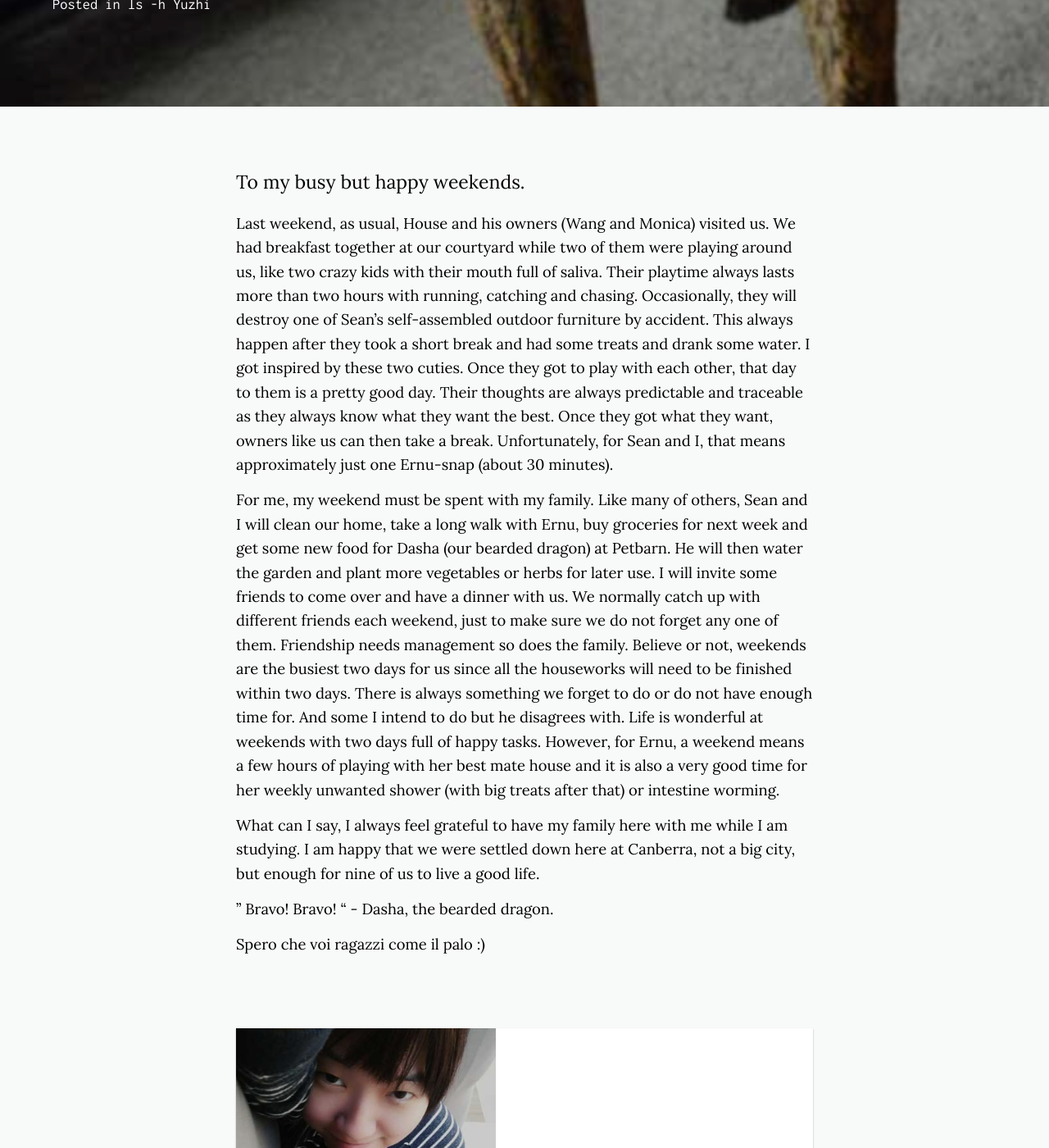
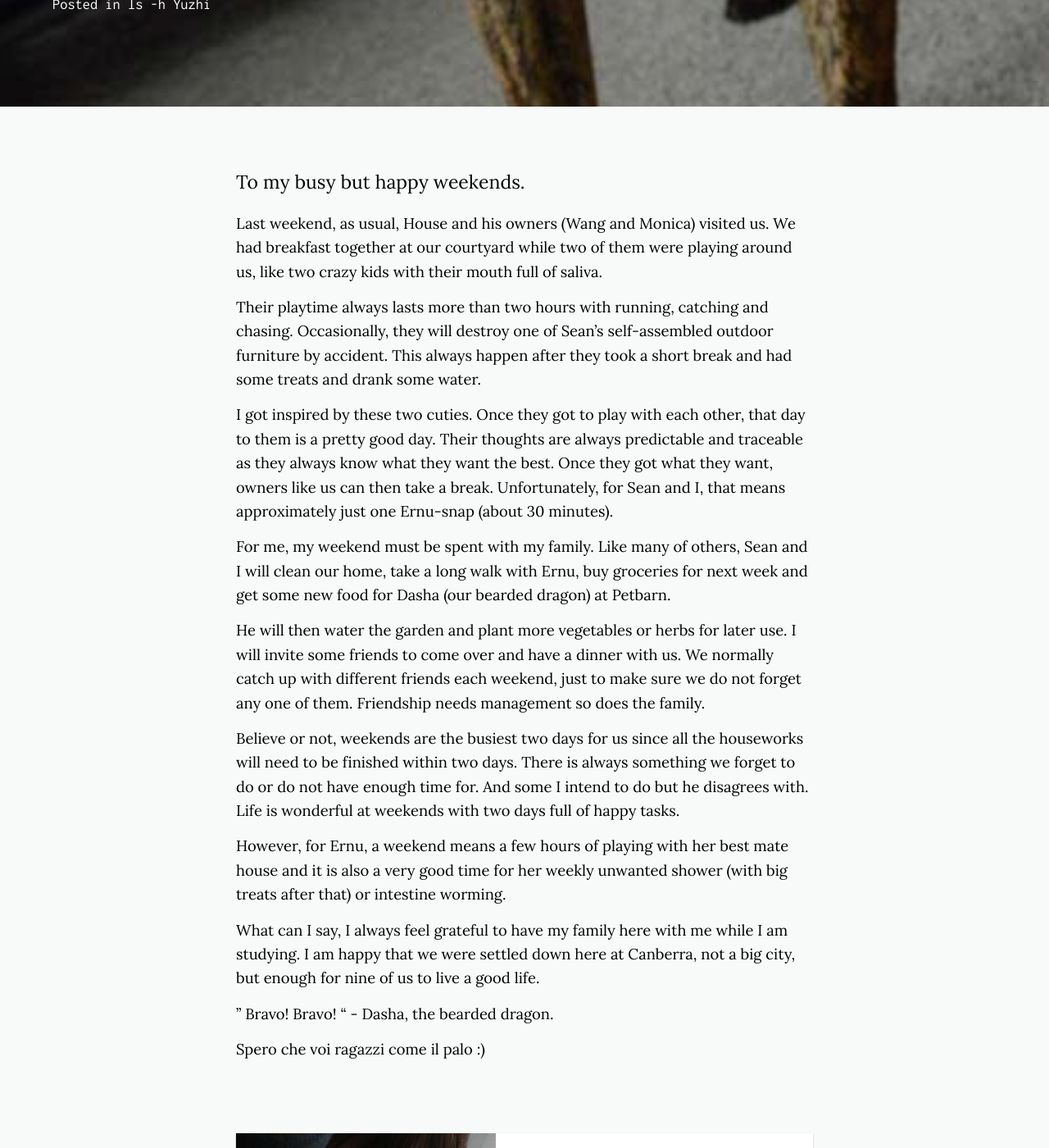
Before and after one commit to yuzhihu/yuzhihu.github.io, a Jekyll site: the page built from _posts/2016-11-15-third.markdown, in a window 1280 px wide and 1400 px high, scrolled down 514 px. Shown: the whole window at 82% size. Built offline with Jekyll 4.4.1, drawn with Linux system fonts in a browser that asks for light colours; nearby versions of some CDN libraries; comment, search, counter and statistics services are not loaded.

```diff
--- a/_posts/2016-11-15-third.markdown
+++ b/_posts/2016-11-15-third.markdown
@@ -12,9 +12,20 @@ comments: true
 
 To my busy but happy weekends.
 
-Last weekend, as usual, House and his owners (Wang and Monica) visited us. We had breakfast together at our courtyard while two of them were playing around us, like two crazy kids with their mouth full of saliva. Their playtime always lasts more than two hours with running, catching and chasing. Occasionally, they will destroy one of Sean's self-assembled outdoor furniture by accident. This always happen after they took a short break and had some treats and drank some water. I got inspired by these two cuties. Once they got to play with each other, that day to them is a pretty good day. Their thoughts are always predictable and traceable as they always know what they want the best. Once they got what they want, owners like us can then take a break. Unfortunately, for Sean and I, that means approximately just one Ernu-snap (about 30 minutes).
+Last weekend, as usual, House and his owners (Wang and Monica) visited us. We had breakfast together at our courtyard while two of them were playing around us, like two crazy kids with their mouth full of saliva.
 
-For me, my weekend must be spent with my family. Like many of others, Sean and I will clean our home, take a long walk with Ernu, buy groceries for next week and get some new food for Dasha (our bearded dragon) at Petbarn. He will then water the garden and plant more vegetables or herbs for later use. I will invite some friends to come over and have a dinner with us. We normally catch up with different friends each weekend, just to make sure we do not forget any one of them. Friendship needs management so does the family. Believe or not, weekends are the busiest two days for us since all the houseworks will need to be finished within two days. There is always something we forget to do or do not have enough time for. And some I intend to do but he disagrees with. Life is wonderful at weekends with two days full of happy tasks. However, for Ernu, a weekend means a few hours of playing with her best mate house and it is also a very good time for her weekly unwanted shower (with big treats after that) or intestine worming.
+Their playtime always lasts more than two hours with running, catching and chasing. Occasionally, they will destroy one of Sean's self-assembled outdoor furniture by accident. This always happen after they took a short break and had some treats and drank some water.
+
+I got inspired by these two cuties. Once they got to play with each other, that day to them is a pretty good day. Their thoughts are always predictable and traceable as they always know what they want the best. Once they got what they want, owners like us can then take a break. Unfortunately, for Sean and I, that means approximately just one Ernu-snap (about 30 minutes).
+
+For me, my weekend must be spent with my family. Like many of others, Sean and I will clean our home, take a long walk with Ernu, buy groceries for next week and get some new food for Dasha (our bearded dragon) at Petbarn.
+
+He will then water the garden and plant more vegetables or herbs for later use. I will invite some friends to come over and have a dinner with us. We normally catch up with different friends each weekend, just to make sure we do not forget any one of them. Friendship needs management so does the family.
+
+
+Believe or not, weekends are the busiest two days for us since all the houseworks will need to be finished within two days. There is always something we forget to do or do not have enough time for. And some I intend to do but he disagrees with. Life is wonderful at weekends with two days full of happy tasks.
+
+However, for Ernu, a weekend means a few hours of playing with her best mate house and it is also a very good time for her weekly unwanted shower (with big treats after that) or intestine worming.
 
 What can I say, I always feel grateful to have my family here with me while I am studying. I am happy that we were settled down here at Canberra, not a big city, but enough for nine of us to live a good life.
 
```
